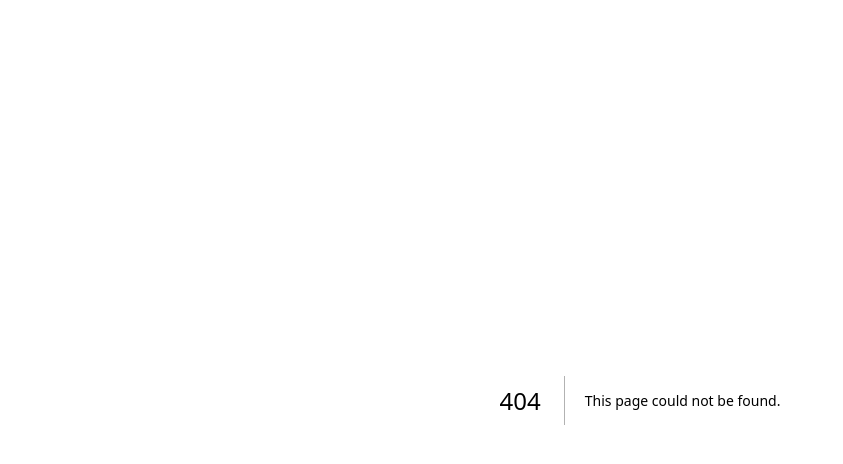
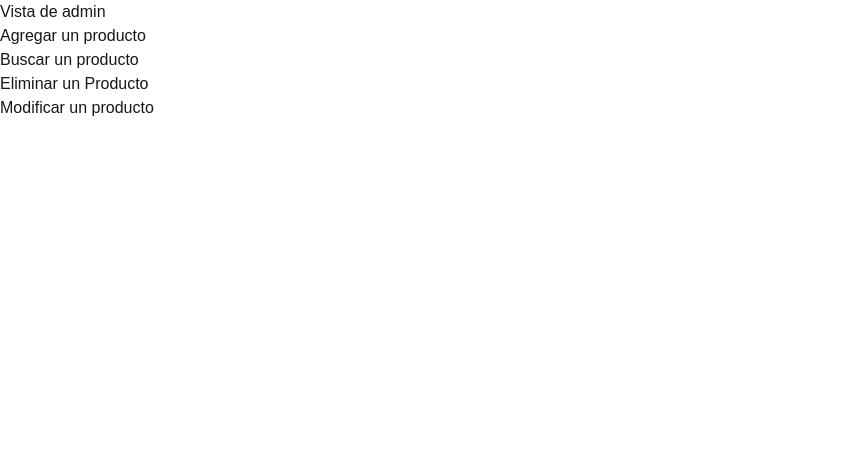
Before and after one commit to Setex10/my-app, a Next.js app: page /admin in a window 1280 px wide. Before the commit this address had no page. Shown: the top 464 px of the page, without its empty margins (0-843 px from the left). Built offline with nearby package versions, Linux system fonts and the light colour scheme.

Commit message:
borrardor de la página principal del admin

```diff
--- /dev/null
+++ b/src/app/admin/page.jsx
@@ -0,0 +1,24 @@
+import { Link } from "react-router-dom"
+
+// Las etiquetas "a" son solo de referencia, se cambiaran para implementar el react router dom
+const Admin = () => {
+    return <main>
+        <h2>Vista de admin</h2>
+        <section>
+            <div>
+                <a href="/">Agregar un producto</a>
+            </div>
+            <div>
+                <a href="/">Buscar un producto</a>
+            </div>
+            <div>
+                <a href="/">Eliminar un Producto</a>
+            </div>
+            <div>
+                <a href="/">Modificar un producto</a>
+            </div>
+        </section>
+    </main>
+}
+
+export default Admin
```
